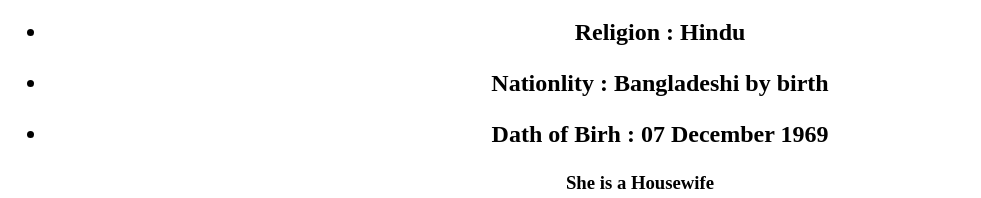
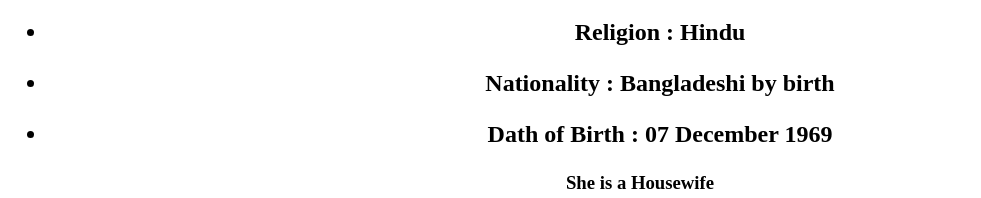
Before and after one commit to akashkarmaker/.github.io, a plain HTML site: page mother.html in a window 1280 px wide. Shown: the part 601-799 px from the top of the page, without its empty margins (0-981 px from the left). Drawn offline with Linux system fonts and the light colour scheme.

Commit message:
Update mother.html

```diff
--- a/mother.html
+++ b/mother.html
@@ -15,8 +15,8 @@
 					<li><p>Current Address							: 104/2 No. Tantibazar,Dhaka-1100</p></li>
 					<li><p>Mobile Number							: 01720372255</p></li>
 					<li><p>Religion									: Hindu</p></li>
-					<li><p>Nationlity								: Bangladeshi by birth</p></li>
-					<li><p>Dath of Birh								: 07 December 1969</p></li>
+					<li><p>Nationality								: Bangladeshi by birth</p></li>
+					<li><p>Dath of Birth								: 07 December 1969</p></li>
 				</ul>
 			</h2>
 			<h3>
```
